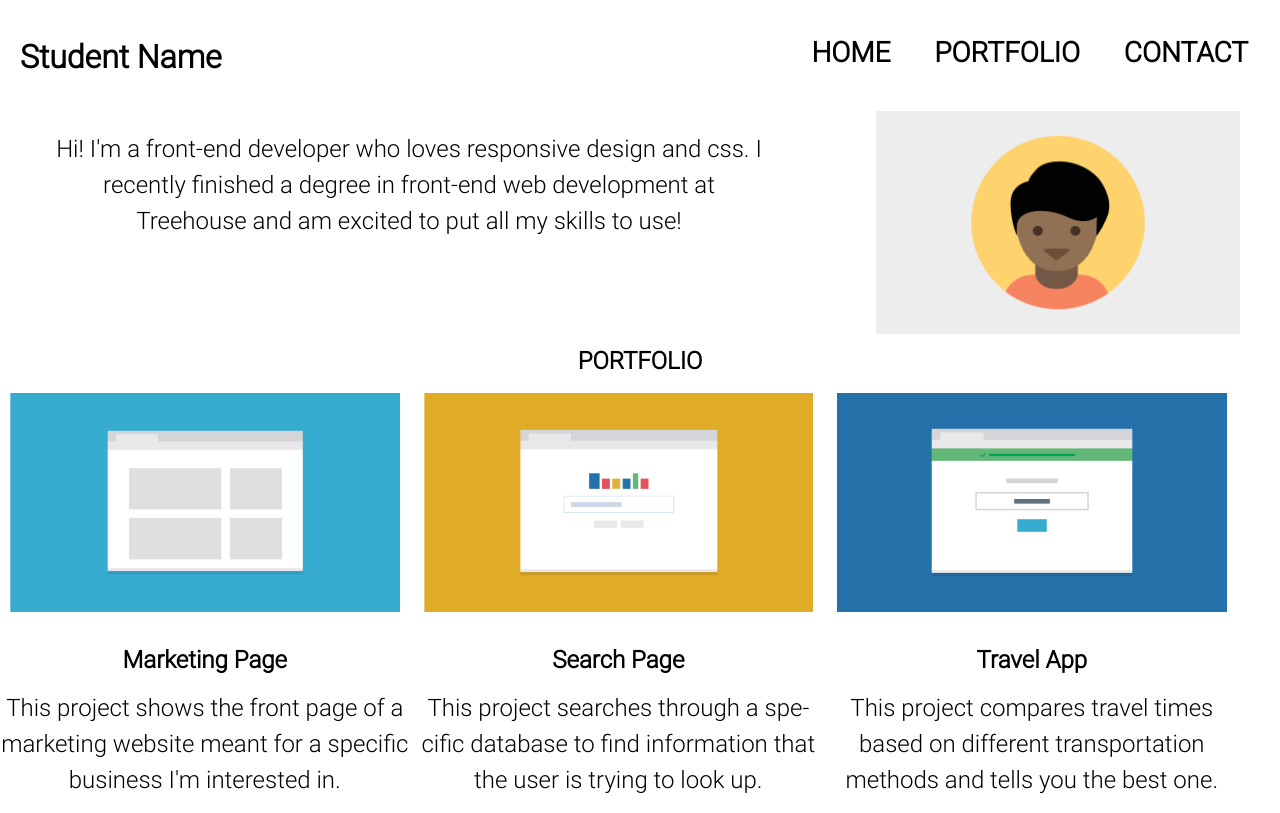
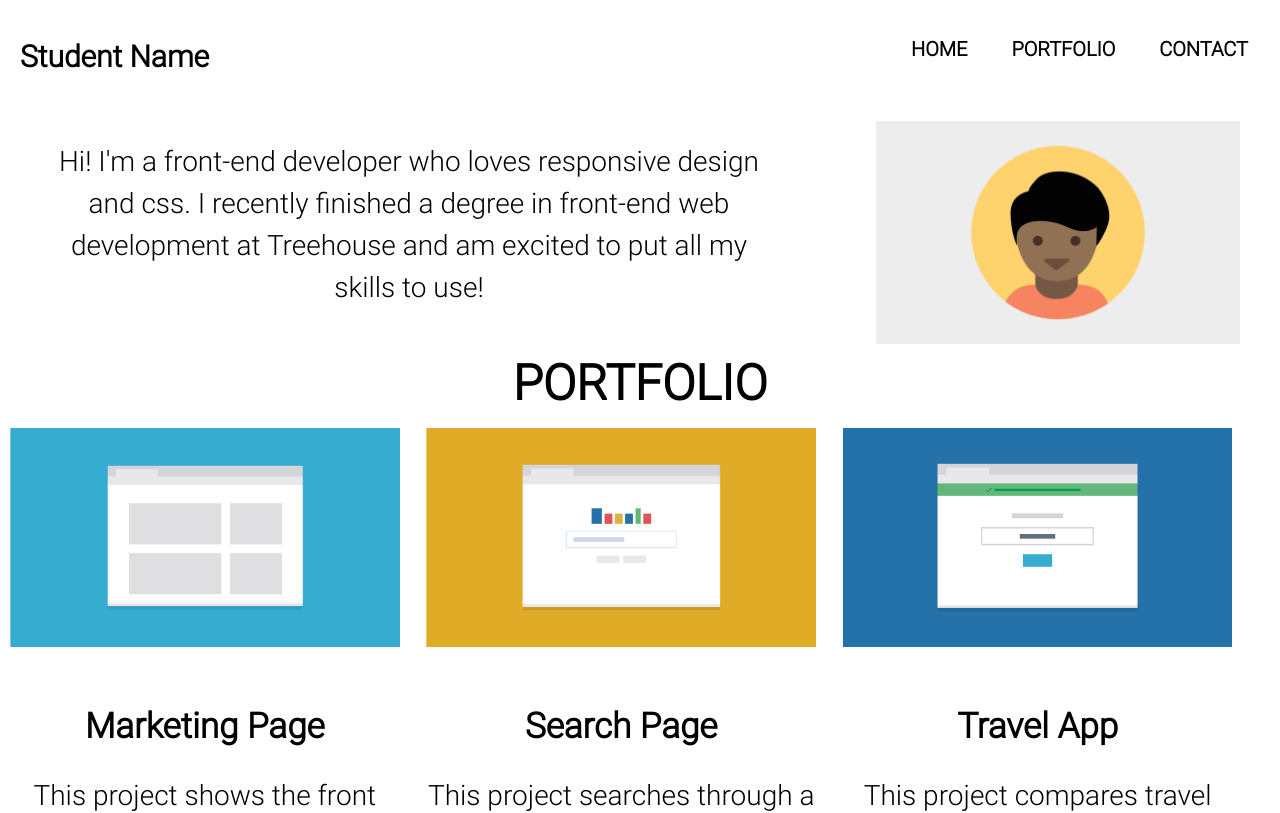
Before and after one commit to RichLeeDev/Responsive-Layout, a plain HTML site: page index.html in a window 1280 px wide. Shown: the top 813 px of the page. Drawn offline with nearby package versions, Linux system fonts and the light colour scheme; a web font is replaced by a local one.

```diff
--- a/css/style.css
+++ b/css/style.css
@@ -14,6 +14,10 @@
 
 * {
 	box-sizing: border-box;
+}
+
+html {
+  font-size: 20px;
 }
 
 body {
@@ -75,7 +79,7 @@
 	text-align: center;
 	margin-bottom: 20px;
 	font-weight: bold;
-	font-size: 18px;
+	font-size: 1.75rem;
 }
 
 .main-nav li a {
@@ -106,25 +110,10 @@
 
 @media screen and (min-width: 768px) {
 
-	.portfolio-title {
-		font-size: 24px;
-	}
+  html {
+    font-size: calc(20px + 6 * ((100vw - 320px) / 704));
+  }
 
-	p {
-		font-size: 24px;
-	}
-
-	h1 {
-		font-size: 1.5em;
-	}
-
-	h2 {
-		font-size: 1.5em;
-	}
-
-	h3 {
-		font-size: 1.5em;
-	}
 
 	.name {
 		display: block;
@@ -195,32 +184,14 @@
 
 @media screen and (min-width: 1024px) {
 
-	.portfolio-title {
-		font-size: 24px;
-	}
-
-	p {
-		font-size: 24px;
-	}
-
-	h1 {
-		font-size: 1.5em;
-	}
-
-	h2 {
-		font-size: 1.5em;
-	}
-
-	h3 {
-		font-size: 1.5em;
-	}
-
+  html {
+    font-size: 28px;
+  }
 
 	.name {
 		display: inline-block;
 		float: left;
 		padding-left: 20px;
-		font-size: 2em;
 	}
 
 	.main-nav {
@@ -233,11 +204,6 @@
 		float: left;
 		padding-top: 27px;
 		padding-right: 20px;
-		font-size: 1.75em;
-	}
-
-	.portfolio-title {
-		font-size:
 	}
 
 	ul.products li {
@@ -247,7 +213,15 @@
 	}
 
 	.contact-title {
-		margin-top: 5em;
+		margin-top: 40px;
 	}
 
+  .portfolio,
+  .profile,
+  .main-header {
+    max-width: 1330px;
+    margin: 0 auto;
+  }
+
+
 }
```
